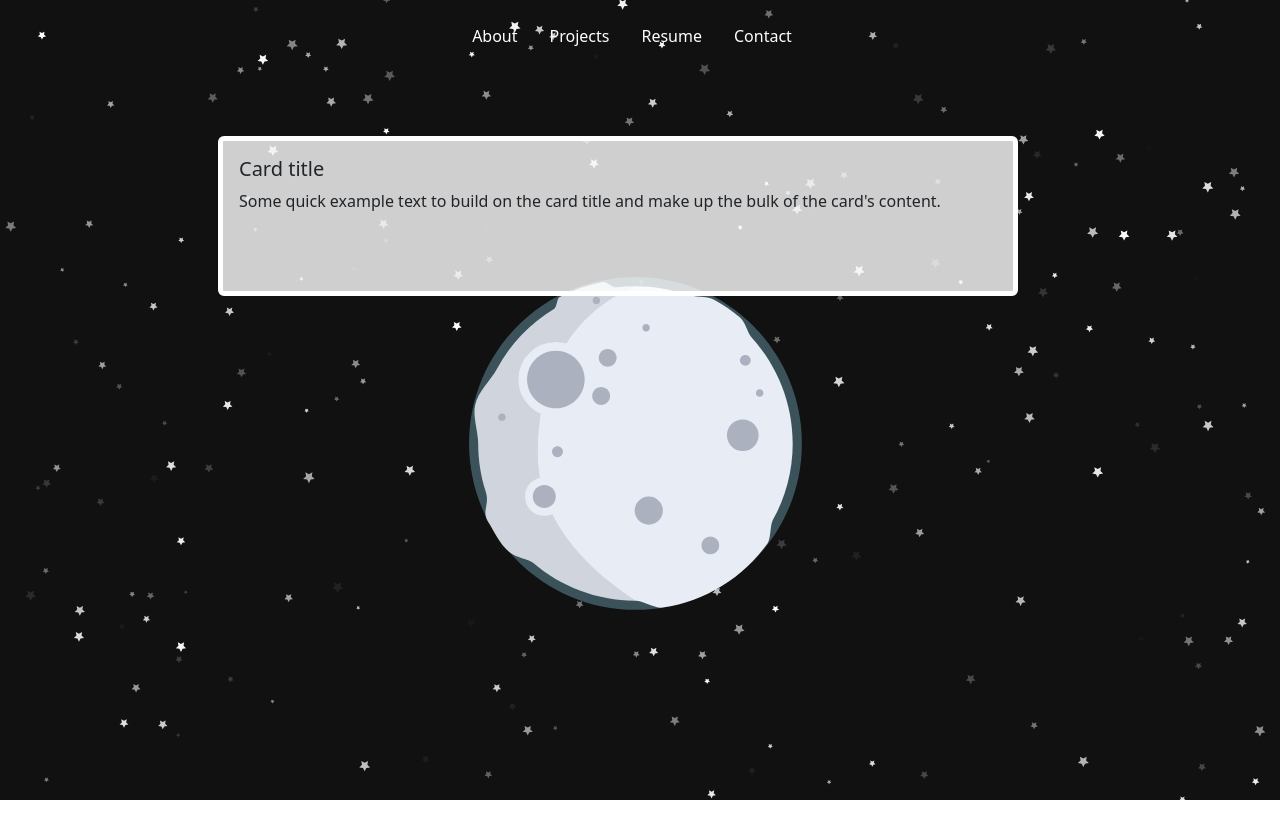
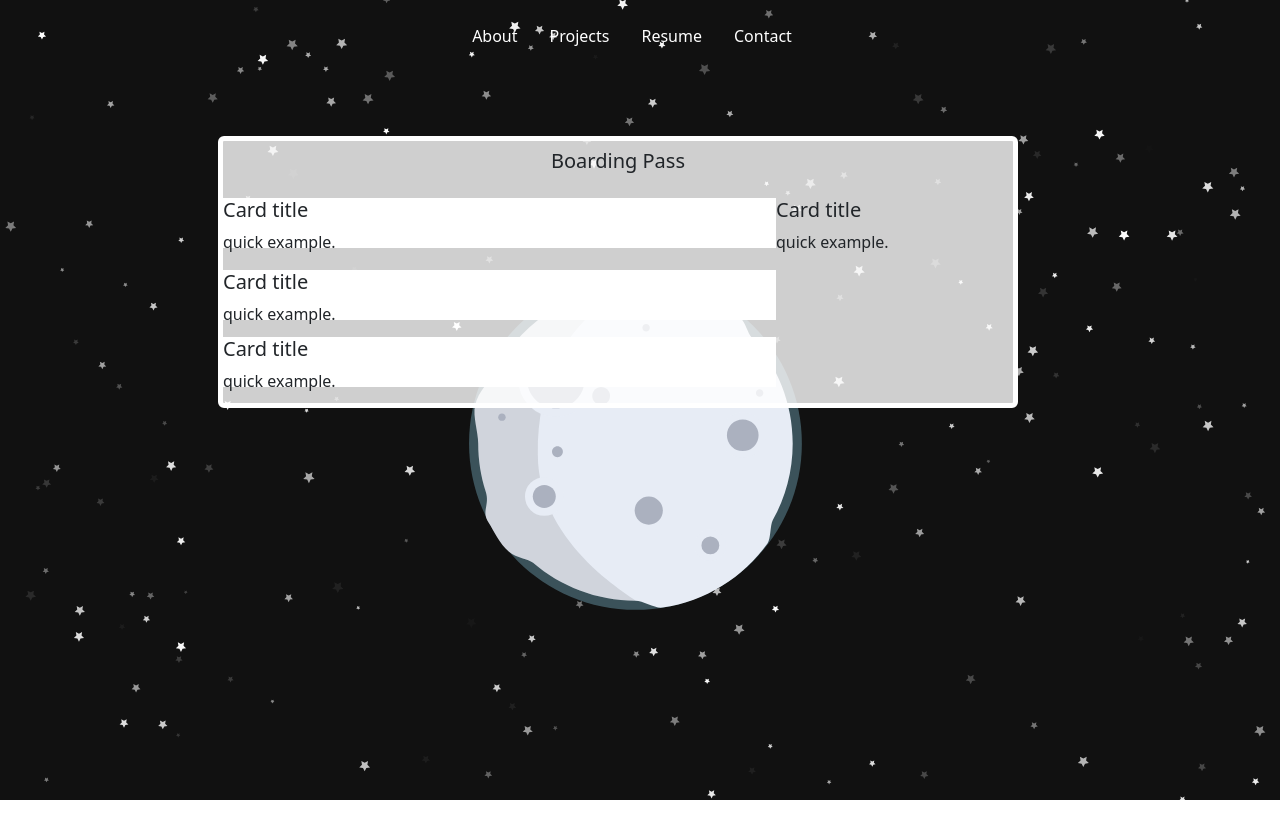
Before and after one commit to JesusGonzalez05/Portfolio-Jesus-Gonzalez, a React (Create React App) app: page /AboutMe in a window 1280 px wide. Shown: the top 838 px of the page. Built offline with nearby package versions, Linux system fonts and the light colour scheme.

Commit message:
finished home page for now and began working on about me page with a boarding pass theme.

```diff
--- a/src/App.css
+++ b/src/App.css
@@ -40,6 +40,7 @@ flex-direction: column;
 justify-content: center;
 align-items: center;
 }
+
 .home-title{
 color: white;
 font-size: 70px;
@@ -55,20 +56,26 @@ font-weight: 100;
 #contact-card{
 height: 50vh;
 margin: 4rem;
+background-color: hsl(0, 0%, 100%, .8);
+border: 5px solid white;
+
+
 }
 #submit-btn{
 margin: 1rem;
 }
 
 /* about me page */
-#about-me{
-height: 10rem;
+#boarding-pass{
+display: flex;
+flex-direction: row;
+flex-wrap: wrap;
+height: 17rem;
 width: 50rem;
 background-color: hsl(0, 0%, 100%, .8);
 border: 5px solid white;
-
 }
-#about-container{
+#boarding-container{
 height: 100vh;
 width: 100vw;
 position: absolute;
@@ -78,6 +85,30 @@ display: flex;
 flex-direction: row;
 justify-content: center;
 }
+.boarding{
+  flex-basis: 100%;
+
+}
+.planets-name{
+height: 50px;
+width: 200px;
+background-color: white;
+flex-basis: 70%;
+}
+.about-me{
+height: 50px;
+width: 200px;
+background-color: white;
+flex-basis: 70%;
+}
+.skills{
+height: 50px;
+width: 200px;
+background-color: white;
+flex-basis: 70%;
+}
+
+
 #lottie-bg{
 position: absolute;
 z-index: -1;
--- a/src/pages/About.js
+++ b/src/pages/About.js
@@ -6,12 +6,32 @@ import Lottie from 'lottie-react';
 const About = () => {
   return (
     <>
-    <div id="about-container" className="container mt-md-5 mx-md-5 mt-xs-5 mx-xs-5">
-      <div id="about-me" className="card" >
-        <div className="card-body">
-          <h5 className="card-title">Card title</h5>
-          <p className="card-text">Some quick example text to build on the card title and make up the bulk of the card's content.</p>
+    <div id="boarding-container" className="container mt-md-5 mx-md-5 mt-xs-5 mx-xs-5">
+      <div id="boarding-pass" className="card" >
+        <div className="boarding text-center mt-2">
+          <h5 className="card-title">Boarding Pass</h5>
         </div>
+
+          <div className="planets-name">
+            <h5 className="card-title">Card title</h5>
+            <p className="card-text"> quick example.</p>
+          </div>
+
+          <div className="">
+            <h5 className="card-title">Card title</h5>
+            <p className="card-text"> quick example.</p>
+          </div>
+
+          <div className="about-me">
+            <h5 className="card-title">Card title</h5>
+            <p className="card-text"> quick example.</p>
+          </div>
+          <div className="skills">
+            <h5 className="card-title">Card title</h5>
+            <p className="card-text"> quick example.</p>
+          </div>
+
+
       </div>
 
     </div>
```
